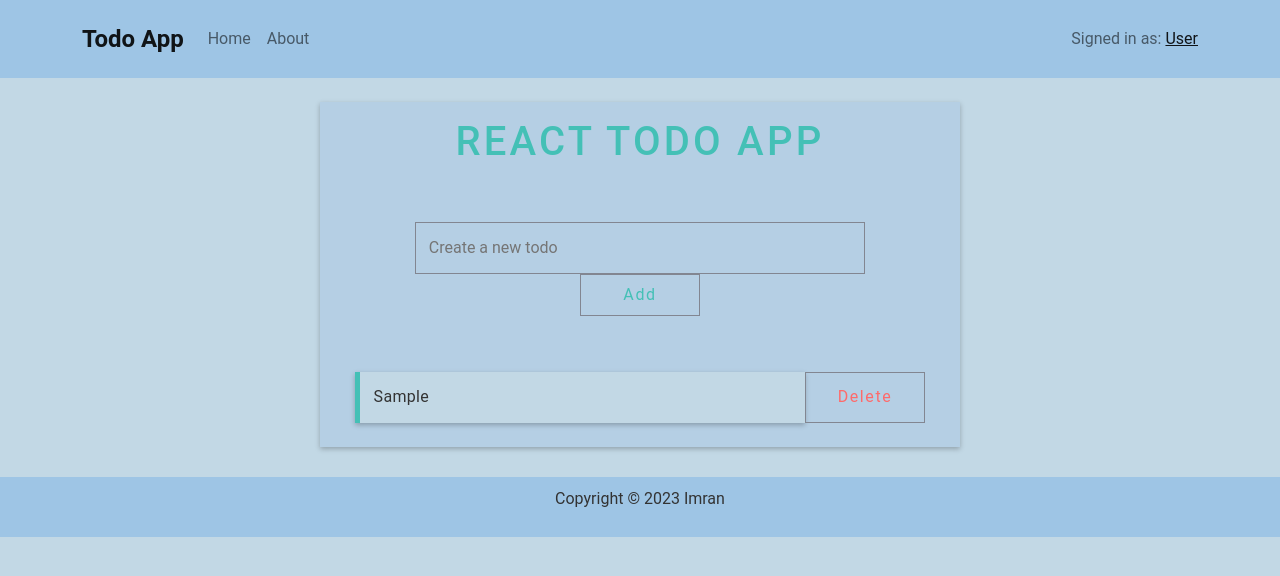
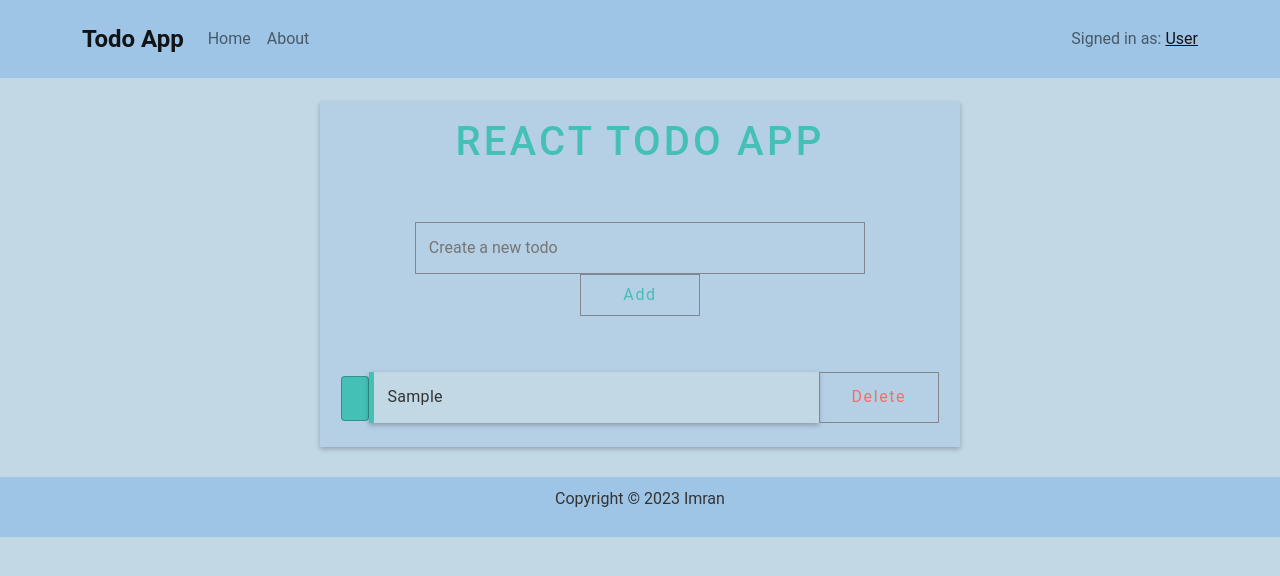
Before and after one commit to ImranNawar/todo-app, a React (Create React App) app: page / in a window 1280 px wide. Both pictures are taken after typing "Sample" into the empty fields and a click on the button "Add". Shown: the top 576 px of the page. Built offline with nearby package versions, Linux system fonts and the light colour scheme.

Commit message:
checked list item feature

```diff
--- a/src/components/Todolist.js
+++ b/src/components/Todolist.js
@@ -1,16 +1,40 @@
-import React from 'react';
+import React, { useState } from 'react';
 import Button from './Button';
 
-const Todolist = ( {list, remove} ) => {
+const Todolist = ({ list, remove }) => {
+  const [checkedItems, setCheckedItems] = useState([]);
+
+  const toggleItemCompletion = (entry) => {
+    if (checkedItems.includes(entry)) {
+      setCheckedItems(checkedItems.filter((item) => item !== entry));
+    } else {
+      setCheckedItems([...checkedItems, entry]);
+    }
+  };
+
   return (
-    <>
-{/* The question mark (?) in "todos?.length" is an optional chaining operator that checks if the todos array exists and has a length greater than 0, avoiding errors if todos is null or undefined. */}
+    <div>
+      {/* The question mark (?) in "todos?.length" is an optional chaining operator that checks if the todos array exists and has a length greater than 0, avoiding errors if todos is null or undefined. */}
       {list?.length > 0 ? (
-        <ul className="todo-list">
+        <ul className="list-group">
           {list.map((entry, index) => (
             <div className="todo" key={index}>
-              <li>{entry}</li>
 
+              {/* Checked the list item */}
+              <input
+                type="checkbox"
+                className="form-check-input"
+                style={{ backgroundColor: '#44c0b6', height: '45px' }}
+                checked={checkedItems.includes(entry)}
+                onChange={() => toggleItemCompletion(entry)}
+              />
+
+              <li
+                className="list-group-item-text"
+                style={{ textDecoration: checkedItems.includes(entry) ? 'line-through' : 'none' }}
+              >{entry}</li>
+
+              {/* Delete Button */}
               <Button
                 className="delete-button"
                 onClick={() => {
@@ -24,7 +48,7 @@ const Todolist = ( {list, remove} ) => {
           <p>No task found</p>
         </div>
       )}
-    </>
+    </div>
   );
 };
 
```
